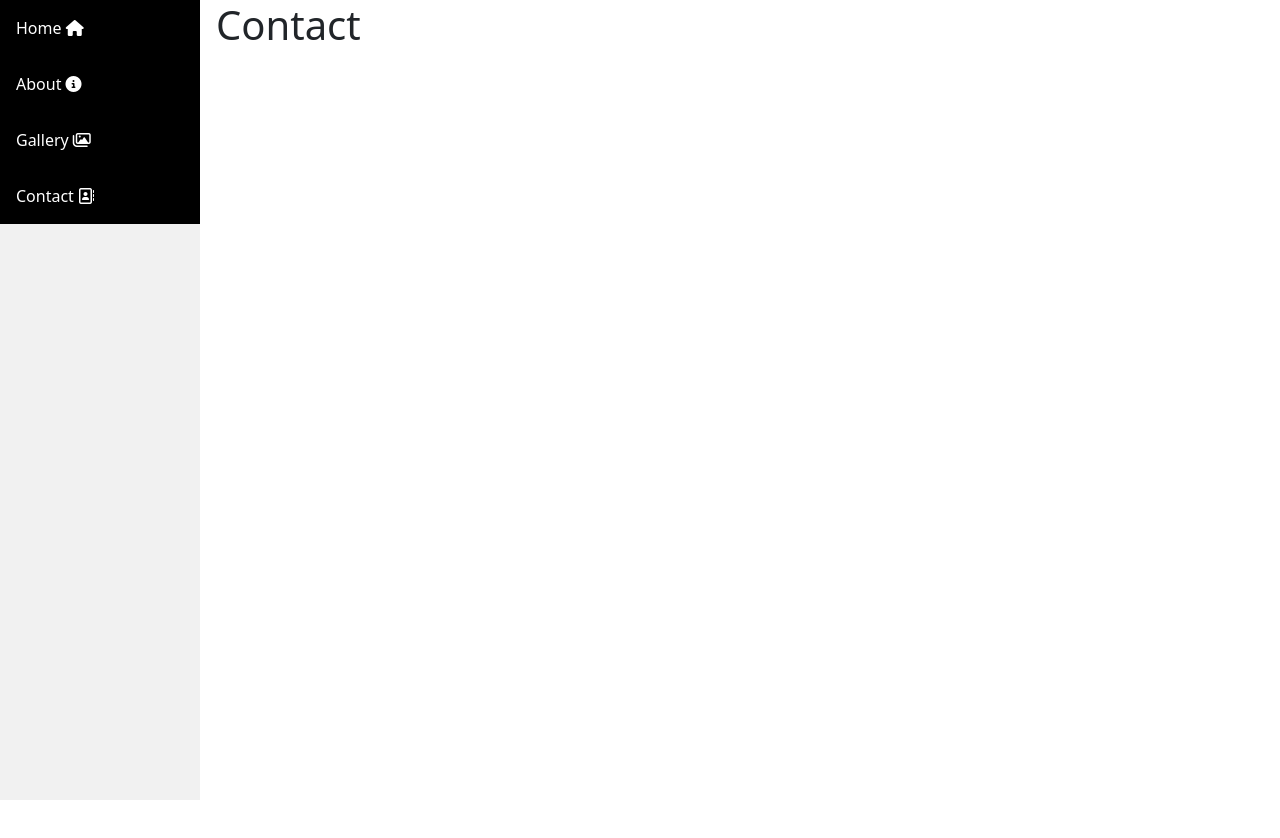
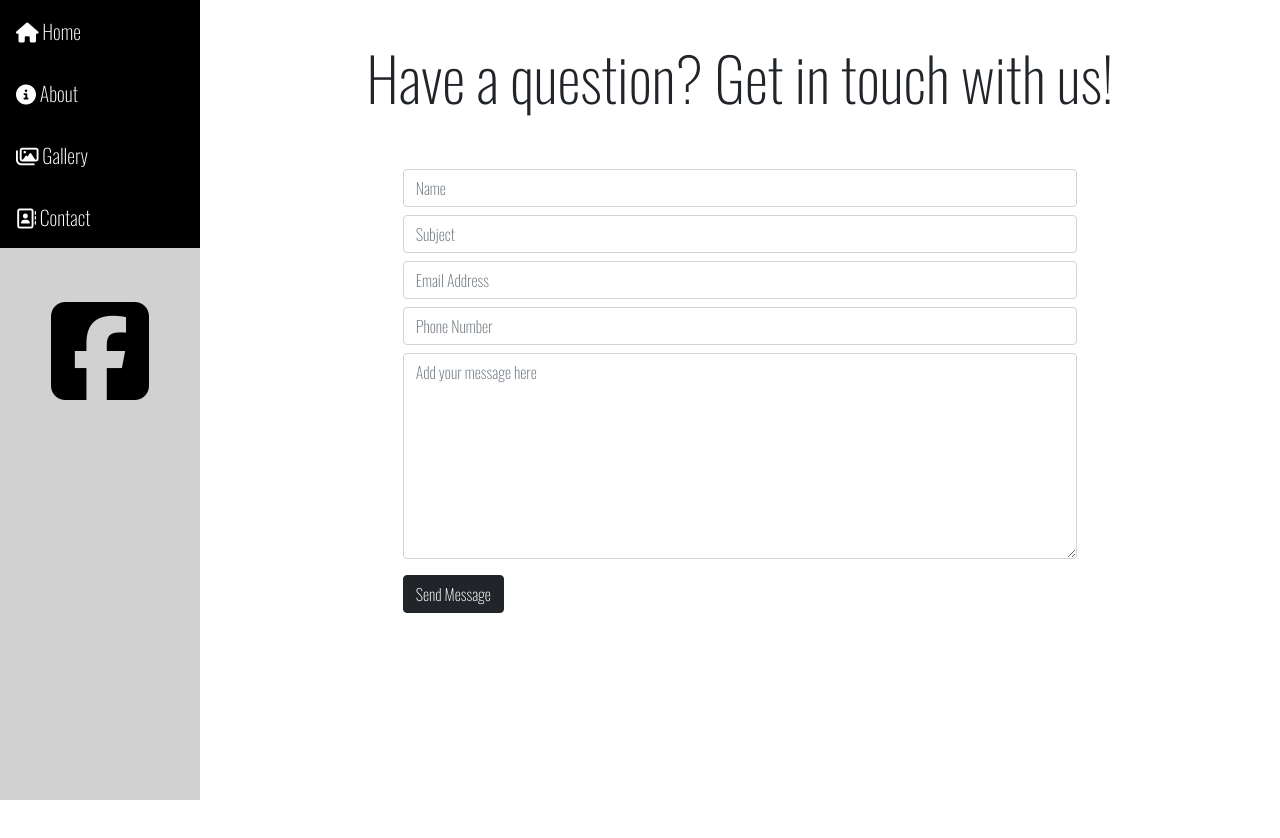
Before and after one commit to dannauu/carlisle-overhead-doors, a React (Create React App) app: page /Contact in a window 1280 px wide. Shown: the top 838 px of the page. After the commit the page ends 800 px from the top, so only its background shows below. Built offline with nearby package versions, Linux system fonts and the light colour scheme.

Commit message:
added contact page elements

```diff
--- a/package.json
+++ b/package.json
@@ -6,6 +6,7 @@
     "@testing-library/jest-dom": "^5.14.1",
     "@testing-library/react": "^11.2.7",
     "@testing-library/user-event": "^12.8.3",
+    "emailjs-com": "^3.2.0",
     "react": "^17.0.2",
     "react-dom": "^17.0.2",
     "react-router-dom": "^5.3.0",
--- a/public/index.html
+++ b/public/index.html
@@ -9,8 +9,22 @@
       content="Web site created using create-react-app"
     />
     <link rel="manifest" href="%PUBLIC_URL%/manifest.json" />
-    <script src="https://kit.fontawesome.com/687a090127.js" crossorigin="anonymous"></script>
-    <link href="https://cdn.jsdelivr.net/npm/bootstrap@5.1.1/dist/css/bootstrap.min.css" rel="stylesheet" integrity="sha384-F3w7mX95PdgyTmZZMECAngseQB83DfGTowi0iMjiWaeVhAn4FJkqJByhZMI3AhiU" crossorigin="anonymous">
+    <script
+      src="https://kit.fontawesome.com/687a090127.js"
+      crossorigin="anonymous"
+    ></script>
+    <link
+      href="https://cdn.jsdelivr.net/npm/bootstrap@5.1.1/dist/css/bootstrap.min.css"
+      rel="stylesheet"
+      integrity="sha384-F3w7mX95PdgyTmZZMECAngseQB83DfGTowi0iMjiWaeVhAn4FJkqJByhZMI3AhiU"
+      crossorigin="anonymous"
+    />
+    <link rel="preconnect" href="https://fonts.googleapis.com" />
+    <link rel="preconnect" href="https://fonts.gstatic.com" crossorigin />
+    <link
+      href="https://fonts.googleapis.com/css2?family=Oswald:wght@200&display=swap"
+      rel="stylesheet"
+    />
 
     <title>Carlisle Overhead Doors</title>
   </head>
--- a/src/App.css
+++ b/src/App.css
@@ -1,9 +1,12 @@
+body {
+    font-family: 'Oswald', sans-serif;
+}
 /* The side navigation menu */
 .sidebar {
     margin: 0;
     padding: 0;
     width: 200px;
-    background-color: #f1f1f1;
+    background-color: #d1d1d1;
     position: fixed;
     height: 100%;
     overflow: auto;
@@ -21,6 +24,7 @@
   .sidebar a.active {
     background-color: #000000;
     color: white;
+    font-size: 20px;
   }
 
   /* Links on mouse-over */
@@ -33,7 +37,8 @@
   div.content {
     margin-left: 200px;
     padding: 1px 16px;
-    height: 1000px;
+    height: auto;
+    background-color: white;
   }
 
   /* On screens that are less than 700px wide, make the sidebar into a topbar */
@@ -54,3 +59,80 @@
       float: none;
     }
   }
+
+  .header {
+      margin-top: 40px;
+      font-size: 60px;
+  }
+
+  .contact {
+      margin-top: auto;
+      display: flex;
+      justify-content: center;
+  }
+
+  .facebook {
+    margin-top: 30px;
+  }
+
+  .shake-horizontal {
+	-webkit-animation: shake-horizontal 0.8s cubic-bezier(0.455, 0.030, 0.515, 0.955) both;
+	        animation: shake-horizontal 0.8s cubic-bezier(0.455, 0.030, 0.515, 0.955) both;
+}
+
+ @-webkit-keyframes shake-horizontal {
+    0%,
+    100% {
+      -webkit-transform: translateX(0);
+              transform: translateX(0);
+    }
+    10%,
+    30%,
+    50%,
+    70% {
+      -webkit-transform: translateX(-10px);
+              transform: translateX(-10px);
+    }
+    20%,
+    40%,
+    60% {
+      -webkit-transform: translateX(10px);
+              transform: translateX(10px);
+    }
+    80% {
+      -webkit-transform: translateX(8px);
+              transform: translateX(8px);
+    }
+    90% {
+      -webkit-transform: translateX(-8px);
+              transform: translateX(-8px);
+    }
+  }
+  @keyframes shake-horizontal {
+    0%,
+    100% {
+      -webkit-transform: translateX(0);
+              transform: translateX(0);
+    }
+    10%,
+    30%,
+    50%,
+    70% {
+      -webkit-transform: translateX(-10px);
+              transform: translateX(-10px);
+    }
+    20%,
+    40%,
+    60% {
+      -webkit-transform: translateX(10px);
+              transform: translateX(10px);
+    }
+    80% {
+      -webkit-transform: translateX(8px);
+              transform: translateX(8px);
+    }
+    90% {
+      -webkit-transform: translateX(-8px);
+              transform: translateX(-8px);
+    }
+  }
--- a/src/components/Contact.js
+++ b/src/components/Contact.js
@@ -1,11 +1,92 @@
-import React from 'react'
+import React from "react";
+import emailjs from "emailjs-com";
 
 const Contact = () => {
-    return (
-        <div className='content'>
-            <h1>Contact</h1>
+  function sendEmail(e) {
+    e.preventDefault();
+
+    emailjs.sendForm("yahoo", "template_xhx5dsi", e.target, "user_KqZoKJsgDW9eoJcs43zPJ").then(
+      (result) => {
+        console.log(result.text);
+      },
+      (error) => {
+        console.log(error.text);
+      }
+    );
+    e.target.reset();
+
+    // const tym = document.getElementById("thankYouMsg");
+    // const tym2 = document.getElementById("thankYouMsg2");
+    // const haveAQuestion = document.getElementById("haveAQuestion");
+    // const checkMark = document.getElementById("checkMark");
+
+    // tym.innerHTML = "Thank You!";
+    // tym2.innerHTML = "Your submission has been sent!";
+    // haveAQuestion.style.display = "none";
+    // checkMark.classList = "far fa-check-square fa-5x";
+  }
+
+  return (
+    <div className="content">
+      <h1 className="text-center header shake-horizontal">
+        Have a question? Get in touch with us!
+      </h1>
+
+      <form onSubmit={sendEmail}>
+        <div className="row pt-5 mx-auto">
+          <div className="col-8 form-group mx-auto">
+            <input
+              type="text"
+              className="form-control"
+              placeholder="Name"
+              name="name"
+            />
+          </div>
+          <div className="col-8 form-group pt-2 mx-auto">
+            <input
+              type="text"
+              className="form-control"
+              placeholder="Subject"
+              name="subject"
+            />
+          </div>
+          <div className="col-8 form-group pt-2 mx-auto">
+            <input
+              type="email"
+              className="form-control"
+              placeholder="Email Address"
+              name="email"
+            />
+          </div>
+          <div className="col-8 form-group pt-2 mx-auto">
+            <input
+              type="text"
+              className="form-control"
+              placeholder="Phone Number"
+              name="number"
+            />
+          </div>
+          <div className="col-8 form-group pt-2 mx-auto">
+            <textarea
+              className="form-control"
+              id=""
+              cols="30"
+              rows="8"
+              placeholder="Add your message here"
+              name="message"
+            ></textarea>
+          </div>
+          <div className="col-8 pt-3 mx-auto">
+            <input
+              type="submit"
+              className="btn btn-dark"
+              value="Send Message"
+            ></input>
+          </div>
         </div>
-    )
-}
+      </form>
+    </div>
+  );
+};
 
-export default Contact
+export default Contact;
--- a/src/components/Navigation.js
+++ b/src/components/Navigation.js
@@ -1,27 +1,52 @@
-import React from 'react'
+import React from "react";
 import { Route, BrowserRouter as Router, Link, Switch } from "react-router-dom";
-import Home from './Home'
-import About from './About'
-import Gallery from './Gallery'
-import Contact from './Contact'
+import Home from "./Home";
+import About from "./About";
+import Gallery from "./Gallery";
+import Contact from "./Contact";
+import "../App.css";
 
 const Navigation = () => {
   return (
     <Router>
       <div className="sidebar">
-                <Link className="active" to='/'> Home <i className="fas fa-home"></i></Link>
-                <Link className="active" to='/About'> About <i className="fas fa-info-circle"></i></Link>
-                <Link className="active" to='/Gallery'> Gallery <i className="far fa-images"></i></Link>
-                <Link className="active" to='/Contact'> Contact <i className="far fa-address-book"></i></Link>
+        <Link className="active" to="/">
+          <i className="fas fa-home"></i> Home
+        </Link>
+        <Link className="active" to="/About">
+          <i className="fas fa-info-circle"></i> About
+        </Link>
+        <Link className="active" to="/Gallery">
+          <i className="far fa-images"></i> Gallery
+        </Link>
+        <Link className="active" to="/Contact">
+          <i className="far fa-address-book"></i> Contact
+        </Link>
+
+        <div className="contact">
+          <div className="row">
+            <div className="col-md-12">
+              <a
+                href="https://www.facebook.com/Carlisleoverheaddoors/"
+                className="btn btn-social"
+                target="_blank"
+                rel="noreferrer"
+              >
+                <i className="fab fa-facebook-square fa-7x facebook"></i>
+              </a>
             </div>
+          </div>
+        </div>
+      </div>
+
       <Switch>
         <Route path="/" exact component={Home} />
         <Route path="/About" component={About} />
         <Route path="/Gallery" component={Gallery} />
         <Route path="/Contact" component={Contact} />
       </Switch>
-        </ Router>
-    )
-}
+    </Router>
+  );
+};
 
-export default Navigation
+export default Navigation;
```
Also changed, not shown: 1 other file (tests, documents, lock files or other folders). Lines whose indentation alone changed are shown as unchanged.
